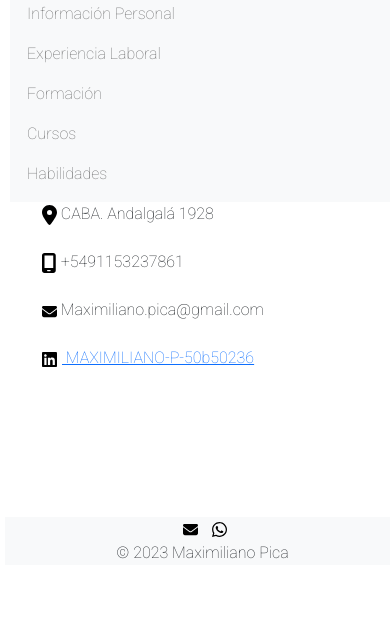
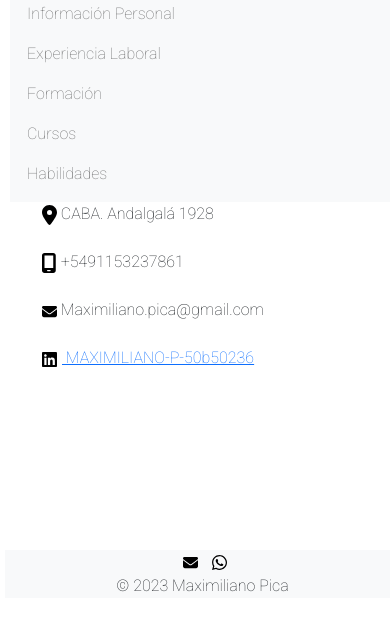
Before and after one commit to maximiliano019/CV, a plain HTML site: page index.html in a window 390 px wide. Shown: the part 246-876 px from the top of the page. Drawn offline with nearby package versions, Linux system fonts and the light colour scheme.

Commit message:
ajustes para que el sitio sea responsive
ajustes para que el sitio sea responsive

```diff
--- a/css/estilos.css
+++ b/css/estilos.css
@@ -2,13 +2,13 @@
     box-sizing: border-box;
     font-family: 'Roboto', sans-serif;
     padding-left: 5px;
+    margin: 0;
 }
 
 .tamIcono {
     width: 20px;
     height: auto;
 }
-
 
 #ExperienciaLaboral, #Formacion, #Cursos, #Habilidades
 {
@@ -33,11 +33,3 @@ h2 {
 .imagenCircular {
     border-radius: 100%;
  }
-
-footer {
-    width: 100%;
-    height: 81px;
-    position: absolute;
-    bottom: 0;
-    left: 0;
-}
--- a/index.html
+++ b/index.html
@@ -106,7 +106,7 @@
             </div>
         </article>
 
-        <footer class="text-center">
+        <footer class="text-center fixed-bottom">
             <nav class="navbar-expand-sm bg-light">
                 <a href='mailto:maximiliano.pica@hotmail.com' target='_blank'><svg class="tamIcono" xmlns="http://www.w3.org/2000/svg" viewBox="0 0 512 512"><!--! Font Awesome Pro 6.3.0 by @fontawesome - https://fontawesome.com License - https://fontawesome.com/license (Commercial License) Copyright 2023 Fonticons, Inc. --><path d="M48 64C21.5 64 0 85.5 0 112c0 15.1 7.1 29.3 19.2 38.4L236.8 313.6c11.4 8.5 27 8.5 38.4 0L492.8 150.4c12.1-9.1 19.2-23.3 19.2-38.4c0-26.5-21.5-48-48-48H48zM0 176V384c0 35.3 28.7 64 64 64H448c35.3 0 64-28.7 64-64V176L294.4 339.2c-22.8 17.1-54 17.1-76.8 0L0 176z"/></svg></a>
                 <a href='https://wa.me/+5491153237861' target='_blank'><svg class="tamIcono" xmlns="http://www.w3.org/2000/svg" viewBox="0 0 448 512"><!--! Font Awesome Pro 6.3.0 by @fontawesome - https://fontawesome.com License - https://fontawesome.com/license (Commercial License) Copyright 2023 Fonticons, Inc. --><path d="M380.9 97.1C339 55.1 283.2 32 223.9 32c-122.4 0-222 99.6-222 222 0 39.1 10.2 77.3 29.6 111L0 480l117.7-30.9c32.4 17.7 68.9 27 106.1 27h.1c122.3 0 224.1-99.6 224.1-222 0-59.3-25.2-115-67.1-157zm-157 341.6c-33.2 0-65.7-8.9-94-25.7l-6.7-4-69.8 18.3L72 359.2l-4.4-7c-18.5-29.4-28.2-63.3-28.2-98.2 0-101.7 82.8-184.5 184.6-184.5 49.3 0 95.6 19.2 130.4 54.1 34.8 34.9 56.2 81.2 56.1 130.5 0 101.8-84.9 184.6-186.6 184.6zm101.2-138.2c-5.5-2.8-32.8-16.2-37.9-18-5.1-1.9-8.8-2.8-12.5 2.8-3.7 5.6-14.3 18-17.6 21.8-3.2 3.7-6.5 4.2-12 1.4-32.6-16.3-54-29.1-75.5-66-5.7-9.8 5.7-9.1 16.3-30.3 1.8-3.7.9-6.9-.5-9.7-1.4-2.8-12.5-30.1-17.1-41.2-4.5-10.8-9.1-9.3-12.5-9.5-3.2-.2-6.9-.2-10.6-.2-3.7 0-9.7 1.4-14.8 6.9-5.1 5.6-19.4 19-19.4 46.3 0 27.3 19.9 53.7 22.6 57.4 2.8 3.7 39.1 59.7 94.8 83.8 35.2 15.2 49 16.5 66.6 13.9 10.7-1.6 32.8-13.4 37.4-26.4 4.6-13 4.6-24.1 3.2-26.4-1.3-2.5-5-3.9-10.5-6.6z"/></svg></a><br>
```
